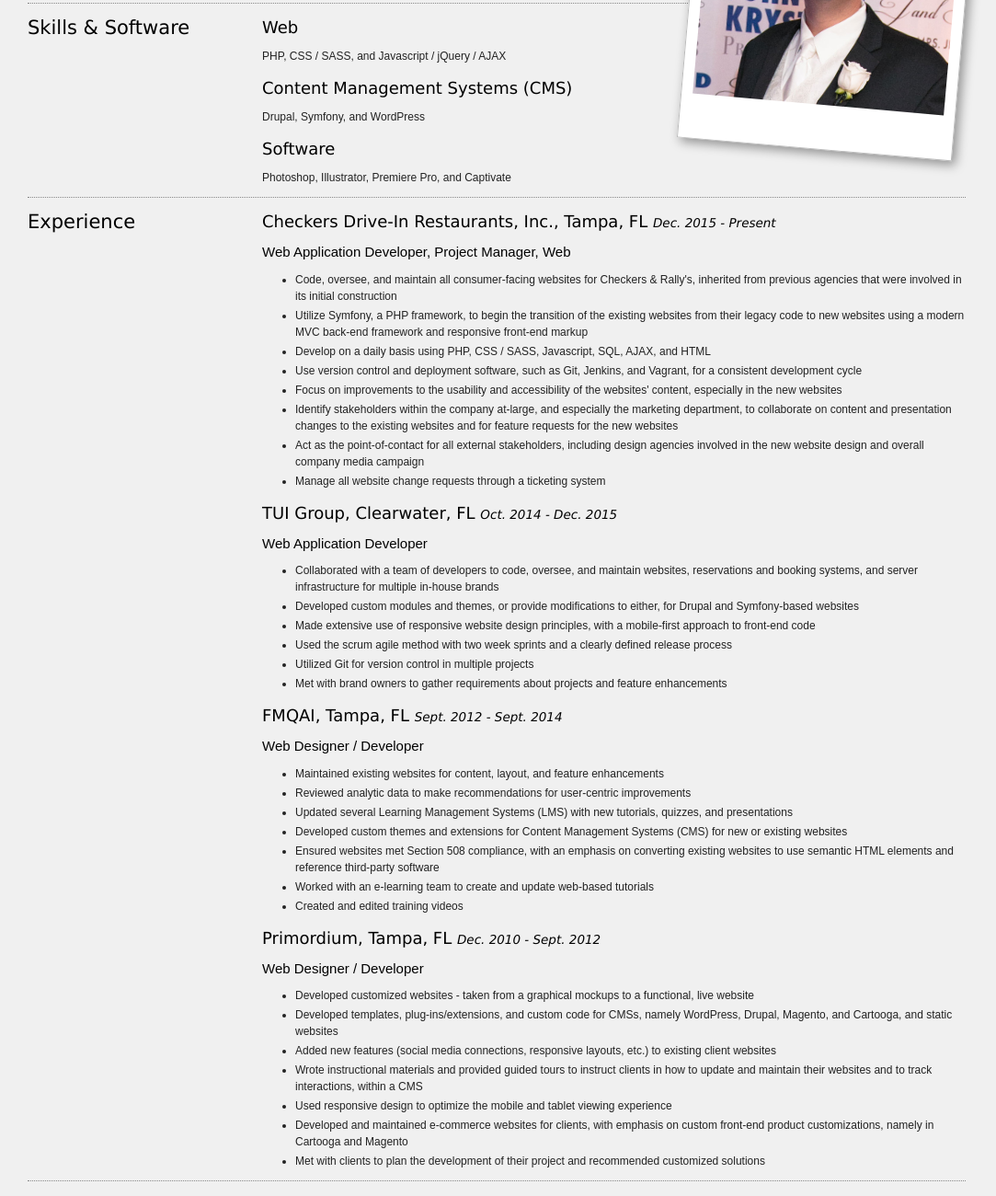
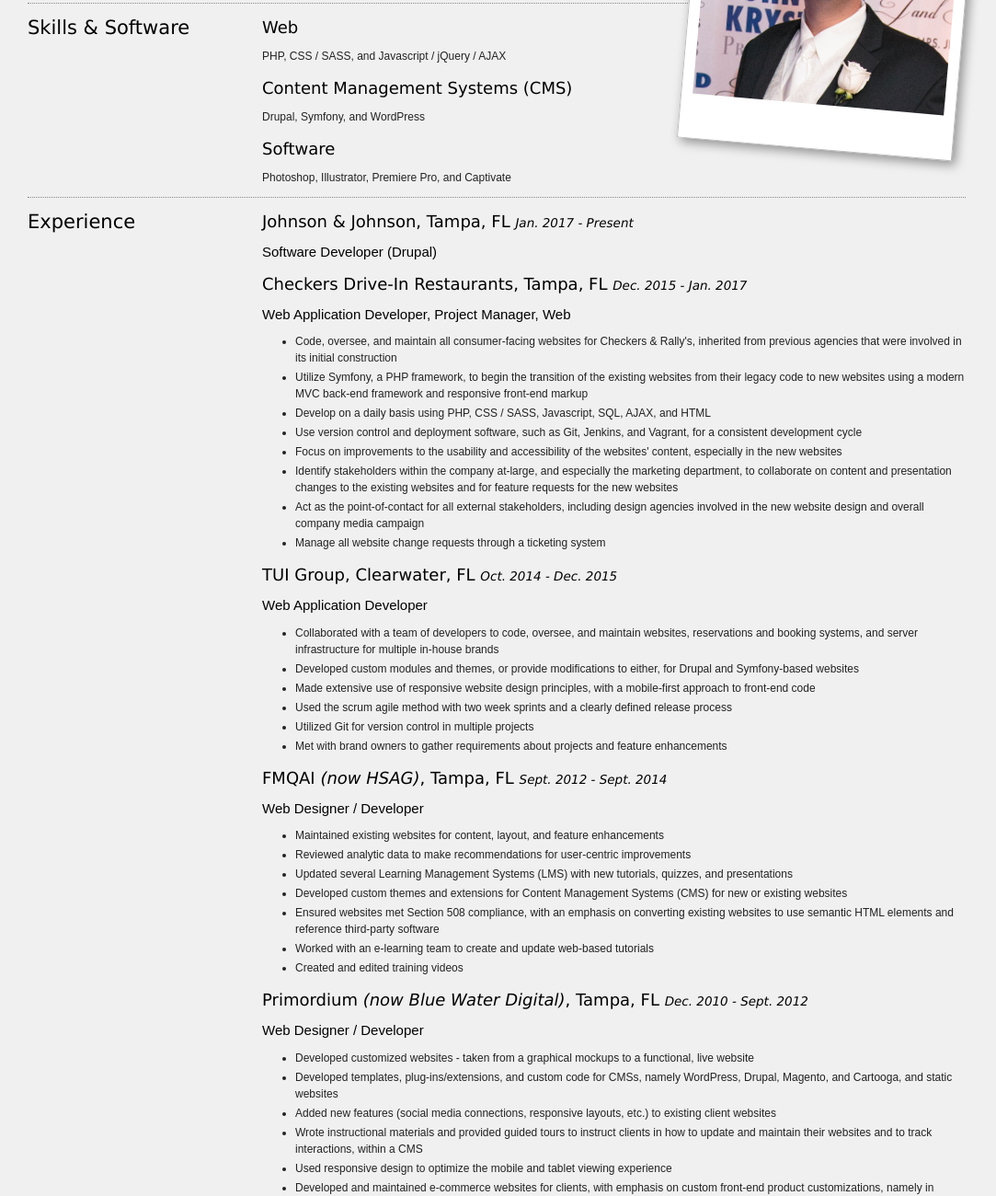
Before and after one commit to ThatRacerGuy/thatracerguy.github.io, a website: page index.html in a window 1280 px wide. Shown: the part 245-1545 px from the top of the page at 92% size, without its empty margins (100-1183 px from the left). Drawn offline with Linux system fonts and the light colour scheme; a web font is replaced by a local one.

Commit message:
Update job title and content spacing

```diff
--- a/index.html
+++ b/index.html
@@ -81,7 +81,11 @@
 
 	<section class="jobs">
 
-		<h3>Checkers Drive-In Restaurants, Inc., Tampa, FL <span>Dec. 2015 - Present</h3>
+		<h3>Johnson &amp; Johnson, Tampa, FL <span>Jan. 2017 - Present</h3>
+
+			<h4>Software Developer (Drupal)</h4>
+
+		<h3>Checkers Drive-In Restaurants, Tampa, FL <span>Dec. 2015 - Jan. 2017</h3>
 
 			<h4>Web Application Developer, Project Manager, Web</h4>
 
@@ -109,7 +113,7 @@
 					<li>Met with brand owners to gather requirements about projects and feature enhancements</li>
 					</ul>
 
-		<h3>FMQAI, Tampa, FL <span>Sept. 2012 - Sept. 2014</span></h3>
+			<h3>FMQAI <em>(now HSAG)</em>, Tampa, FL <span>Sept. 2012 - Sept. 2014</span></h3>
 
 				<h4>Web Designer / Developer</h4>
 
@@ -123,7 +127,7 @@
 					<li>Created and edited training videos</li>
 				</ul>
 
-		<h3>Primordium, Tampa, FL <span>Dec. 2010 - Sept. 2012</span></h3>
+		<h3>Primordium <em>(now Blue Water Digital)</em>, Tampa, FL <span>Dec. 2010 - Sept. 2012</span></h3>
 
 			<h4>Web Designer / Developer</h4>
 
```
Lines whose indentation alone changed are shown as unchanged.
